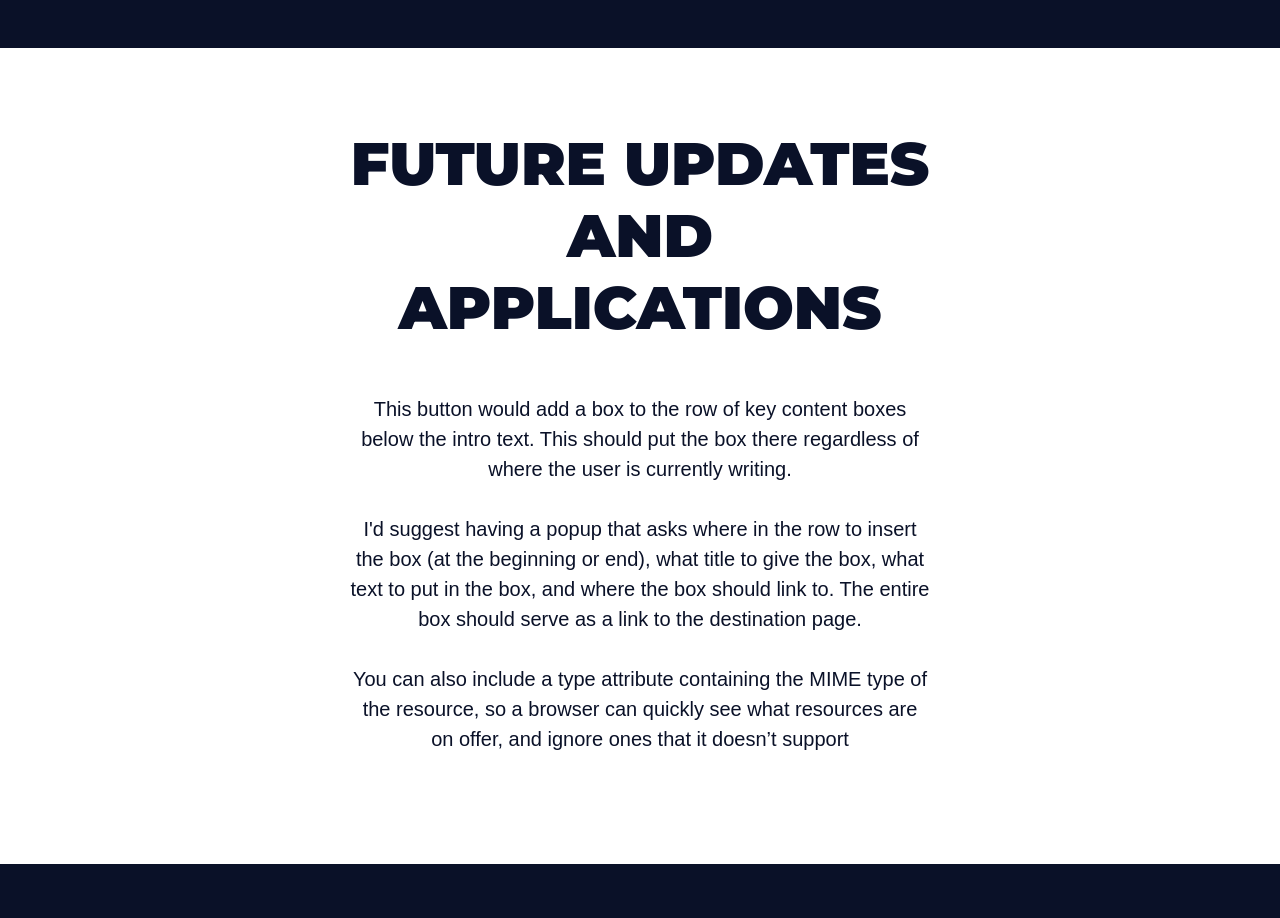
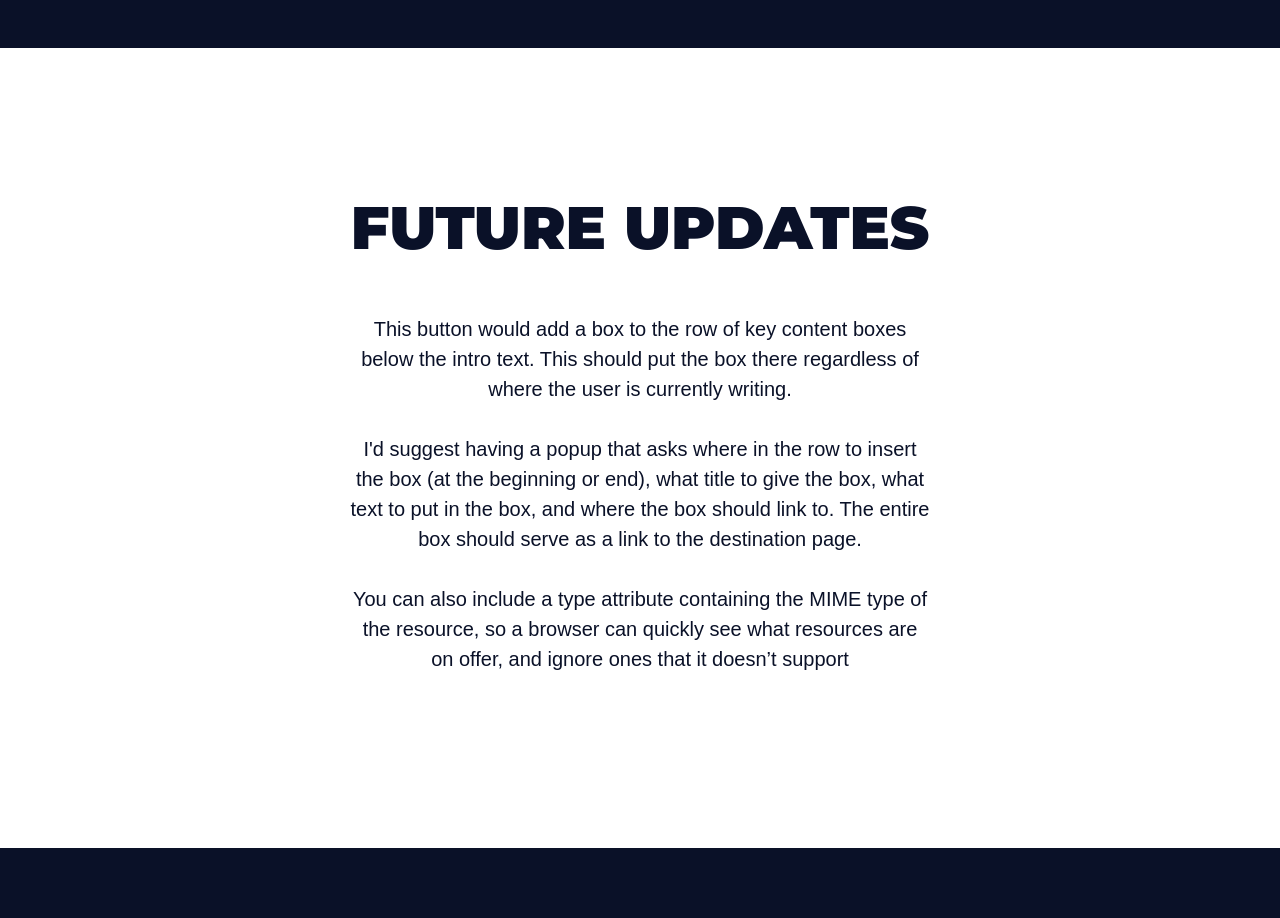
Before and after one commit to LELLN278/Landing-page, a plain HTML site: page index.html in a window 1280 px wide. Shown: the part 4600-5518 px from the top of the page. Drawn offline with Linux system fonts and the light colour scheme.

Commit message:
landing-page

```diff
--- a/css/style.css
+++ b/css/style.css
@@ -376,6 +376,7 @@ tfoot td, thead th{
 }
 
 @media (max-width: 800px) {
+
     .home-content, .grid{
         grid-template-columns: 1fr;
     }
--- a/index.html
+++ b/index.html
@@ -181,7 +181,7 @@
 
     <section id="updates" class="white-bg section">
         <div class="main-content grid-content">
-            <h2>Future updates and applications</h2>
+            <h2>Future updates</h2>
             <p>This button would add a box to the row of key content boxes below the intro text. This should put the box there regardless of where the user is currently writing.</p>
             <p>I'd suggest having a popup that asks where in the row to insert the box (at the beginning or end), what title to give the box, what text to put in the box, and where the box should link to. The entire box should serve as a link to the destination page.</p>
             <p>You can also include a type attribute containing the MIME type of the resource, so a browser can quickly see what resources are on offer, and ignore ones that it doesn’t support</p>
```
